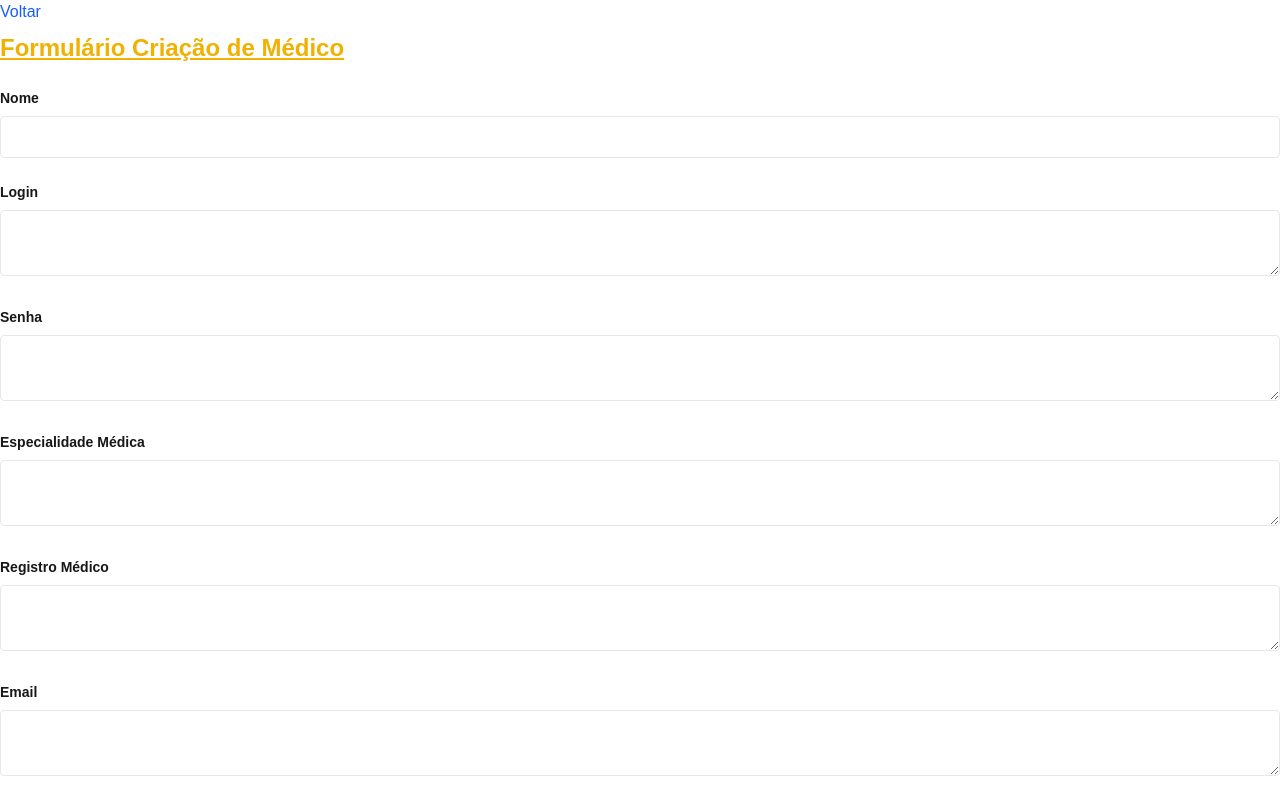
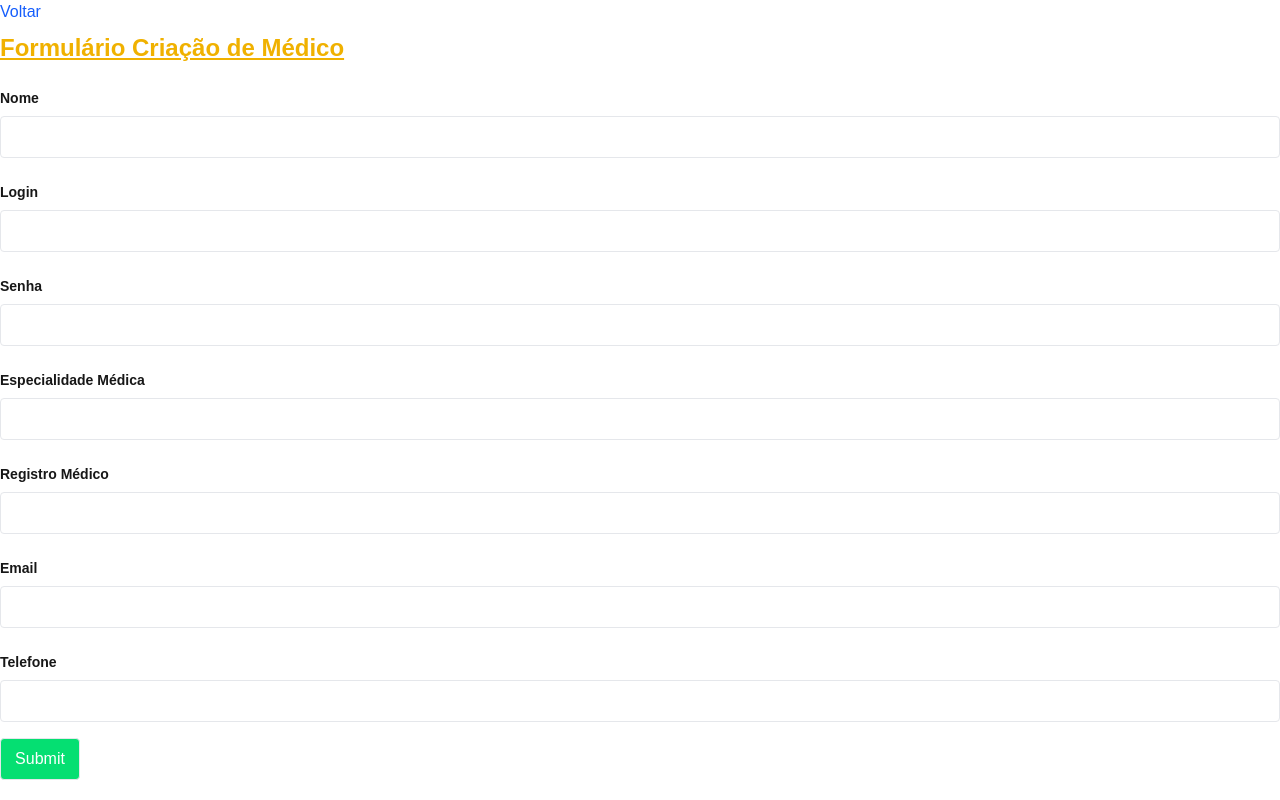
Before and after one commit to RafaelCG10/MedApp, a Next.js app in the folder med-app/: page /doctor/create in a window 1280 px wide. Shown: the top 800 px of the page. Built offline with nearby package versions, Linux system fonts and the light colour scheme.

Commit message:
correção de bugs cadadstro médico

```diff
--- a/med-app/src/app/doctor/create/page.tsx
+++ b/med-app/src/app/doctor/create/page.tsx
@@ -11,7 +11,7 @@ export default function DoctorCreate() {
     const [name, setName] = useState<string>('');
     const [login, setLogin] = useState<string>('');
     const [password, setPassword] = useState<string>('');
-    const [medicalSpecialty, setMedicalSpecialty] = useState<string>('');
+    const [medicalSpeciality, setMedicalSpeciality] = useState<string>('');
     const [medicalRegistration, setMedicalRegistration] = useState<string>('');
     const [email, setEmail] = useState<string>('');
     const [phone, setPhone] = useState<string>('');
@@ -23,14 +23,14 @@ export default function DoctorCreate() {
         setError(null);
 
         if (name != "" && login != ""
-            && password != "" && medicalSpecialty != ""
+            && password != "" && medicalSpeciality != ""
             && medicalRegistration != "" && email != "" && phone != "") {
 
             const formData = {
                 name: name,
                 login: login,
                 password: password,
-                medicalSpecialty: medicalSpecialty,
+                medicalSpeciality: medicalSpeciality,
                 medicalRegistration: medicalRegistration,
                 email: email,
                 phone: phone
@@ -69,35 +69,35 @@ export default function DoctorCreate() {
             <form className='w-full' onSubmit={addDoctor}>
                 <span className='font-bold text-yellow-500 py-2 block underline text-2xl'>Formulário Criação de Médico</span>
                 <div className='w-full py-2'>
-                    <label htmlFor="" className='text-sm font-bold py-2 block'>Nome</label>
+                    <label htmlFor="name" className='text-sm font-bold py-2 block'>Nome</label>
                     <input type='text' name='name' className='w-full border-[1px] border-gray-200 p-2 rounded-sm' onChange={(e: any) => setName(e.target.value)} />
                 </div>
                 <div className='w-full py-2'>
-                    <label htmlFor="" className='text-sm font-bold py-2 block'>Login</label>
-                    <textarea name='login' className='w-full border-[1px] border-gray-200 p-2 rounded-sm' onChange={(e: any) => setLogin(e.target.value)} />
+                    <label htmlFor="login" className='text-sm font-bold py-2 block'>Login</label>
+                    <input type="text" name='login' className='w-full border-[1px] border-gray-200 p-2 rounded-sm' onChange={(e: any) => setLogin(e.target.value)} />
                 </div>
                 <div className='w-full py-2'>
-                    <label htmlFor="" className='text-sm font-bold py-2 block'>Senha</label>
-                    <textarea name='password' className='w-full border-[1px] border-gray-200 p-2 rounded-sm' onChange={(e: any) => setPassword(e.target.value)} />
+                    <label htmlFor="password" className='text-sm font-bold py-2 block'>Senha</label>
+                    <input type="password" name='password' className='w-full border-[1px] border-gray-200 p-2 rounded-sm' onChange={(e: any) => setPassword(e.target.value)} />
                 </div>
                 <div className='w-full py-2'>
-                    <label htmlFor="" className='text-sm font-bold py-2 block'>Especialidade Médica</label>
-                    <textarea name='medicalSpecialty' className='w-full border-[1px] border-gray-200 p-2 rounded-sm' onChange={(e: any) => setMedicalSpecialty(e.target.value)} />
+                    <label htmlFor="medicalSpeciality" className='text-sm font-bold py-2 block'>Especialidade Médica</label>
+                    <input type="text" name='medicalSpeciality' className='w-full border-[1px] border-gray-200 p-2 rounded-sm' onChange={(e: any) => setMedicalSpeciality(e.target.value)} />
                 </div>
                 <div className='w-full py-2'>
-                    <label htmlFor="" className='text-sm font-bold py-2 block'>Registro Médico</label>
-                    <textarea name='medicalRegistration' className='w-full border-[1px] border-gray-200 p-2 rounded-sm' onChange={(e: any) => setMedicalRegistration(e.target.value)} />
+                    <label htmlFor="medicalRegistration" className='text-sm font-bold py-2 block'>Registro Médico</label>
+                    <input type="text" name='medicalRegistration' className='w-full border-[1px] border-gray-200 p-2 rounded-sm' onChange={(e: any) => setMedicalRegistration(e.target.value)} />
                 </div>
                 <div className='w-full py-2'>
-                    <label htmlFor="" className='text-sm font-bold py-2 block'>Email</label>
-                    <textarea name='email' className='w-full border-[1px] border-gray-200 p-2 rounded-sm' onChange={(e: any) => setEmail(e.target.value)} />
+                    <label htmlFor="email" className='text-sm font-bold py-2 block'>Email</label>
+                    <input type="email" name='email' className='w-full border-[1px] border-gray-200 p-2 rounded-sm' onChange={(e: any) => setEmail(e.target.value)} />
                 </div>
                 <div className='w-full py-2'>
-                    <label htmlFor="" className='text-sm font-bold py-2 block'>Telefone</label>
-                    <textarea name='phone' className='w-full border-[1px] border-gray-200 p-2 rounded-sm' onChange={(e: any) => setPhone(e.target.value)} />
+                    <label htmlFor="phone" className='text-sm font-bold py-2 block'>Telefone</label>
+                    <input type="phone" name='phone' className='w-full border-[1px] border-gray-200 p-2 rounded-sm' onChange={(e: any) => setPhone(e.target.value)} />
                 </div>
                 <div className='w-full py-2'>
-                    <button className="w-20 p-2 text-white border-gray-200 border-[1px] rounded-sm bg-green-400">Submit</button>
+                    <button type="submit" className="w-20 p-2 text-white border-gray-200 border-[1px] rounded-sm bg-green-400">Submit</button>
                 </div>
                 <div>
                     {error && <div className="p-2 text-white border-gray-200 border-[1px] rounded-sm bg-red-400" style={{ color: 'red' }}>{error}</div>}
```
